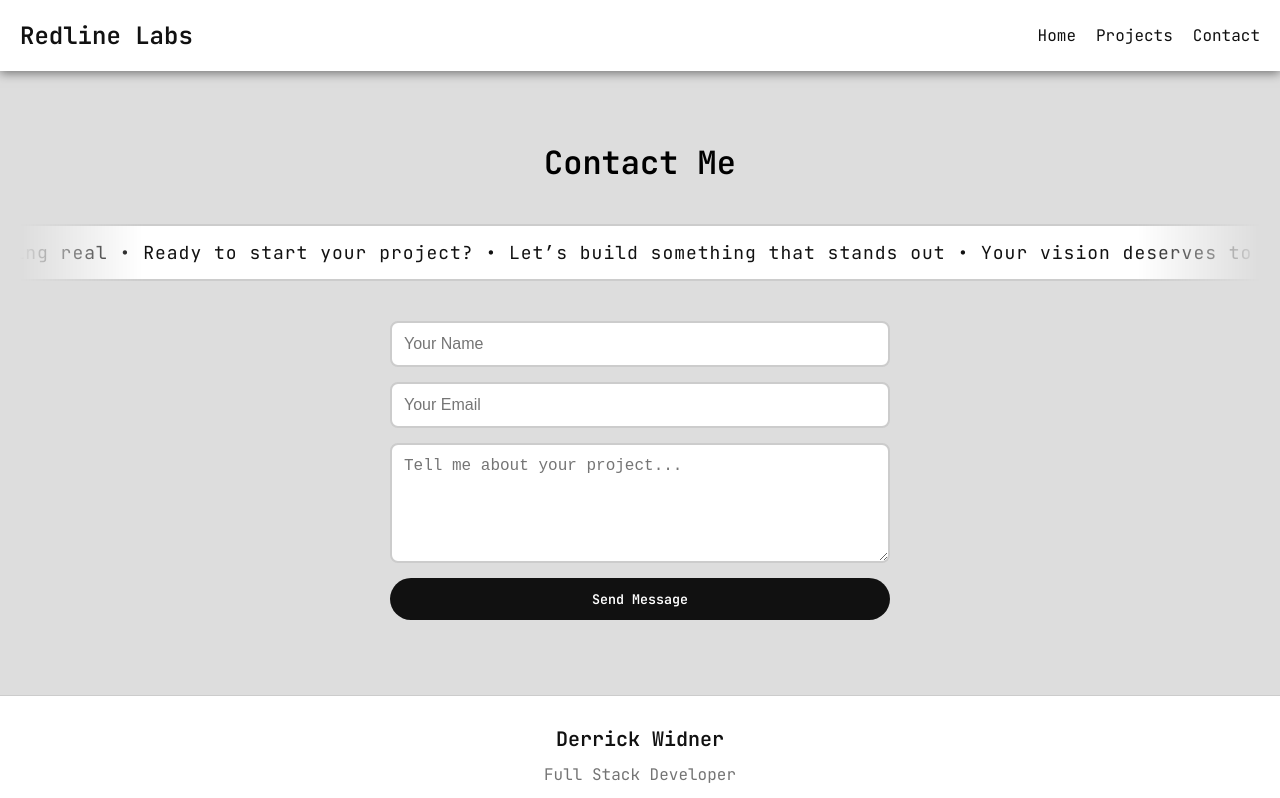
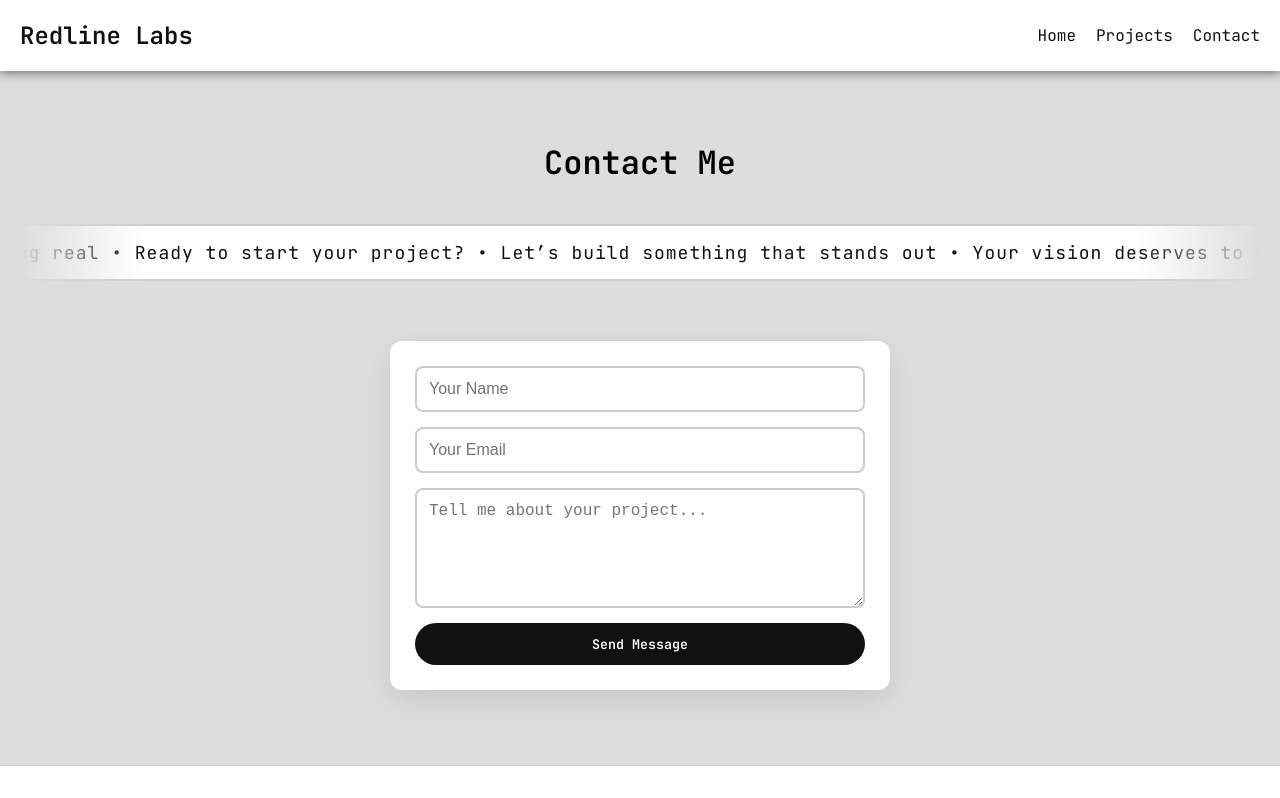
Before and after one commit to widner0623/fullstack-portfolio, a React (Vite) app in the folder client/: page /contact in a window 1280 px wide. Shown: the top 798 px of the page. Built offline with nearby package versions, Linux system fonts and the light colour scheme.

Commit message:
add contact API

```diff
--- a/client/src/pages/Contact.jsx
+++ b/client/src/pages/Contact.jsx
@@ -22,7 +22,7 @@ function Contact() {
         setStatus("Sending...");
 
         try {
-            const res = await fetch("/api/contact", {   // ✅ NO localhost
+            const res = await fetch("https://fullstack-portfolio-9fs7.onrender.com/api/contact", {
                 method: "POST",
                 headers: {
                     "Content-Type": "application/json"
@@ -64,6 +64,7 @@ function Contact() {
                 </div>
             </div>
 
+            <div className="form-wrapper">
                 <form className="contact-form" onSubmit={handleSubmit}>
                     <input
                         type="text"
@@ -96,6 +97,7 @@ function Contact() {
 
                 <p className="form-status">{status}</p>
             </div>
+        </div>
     );
 }
 
--- a/client/src/styles/contact.css
+++ b/client/src/styles/contact.css
@@ -3,6 +3,7 @@
     text-align: center;
     color: #000;
 }
+
 .marquee {
     margin-top: 40px;
     width: 100%;
@@ -15,26 +16,31 @@
     color: #111;
     mask-image: linear-gradient(to right, transparent, white 10%, white 90%, transparent);
 }
+
 @media (hover: hover){
     .marquee:hover .marquee-track{
         animation-play-state: paused;
         cursor: default;
     }
 }
+
 @media (hover: none) {
     .marquee:hover .marquee-track{
         animation-play-state: running;
     }
 }
+
 .marquee-track {
     display: inline-flex;
     animation: scroll 60s linear infinite;
 }
+
 .marquee-track span {
     font-size: 18px;
     padding-right: 50px;
     letter-spacing: 1px;
 }
+
 @keyframes scroll {
     from {
         transform: translateX(0);
@@ -43,12 +49,23 @@
         transform: translateX(-50%);
     }
 }
+
+/* NEW WRAPPER */
+.form-wrapper {
+    margin-top: 60px;
+}
+
+/* FORM */
 .contact-form {
     max-width: 500px;
-    margin: 40px auto 0;
+    margin: 0 auto;
     display: flex;
     flex-direction: column;
     gap: 15px;
+    background: #fff;
+    padding: 25px;
+    border-radius: 12px;
+    box-shadow: 0 10px 30px rgba(0,0,0,0.1);
 }
 
 .contact-form input,
```
Lines whose indentation alone changed are shown as unchanged.
